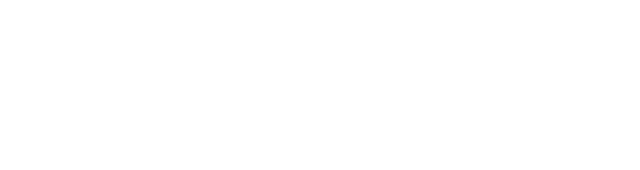
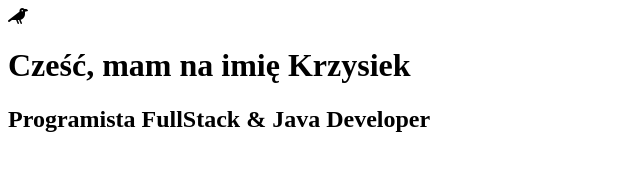
Before and after one commit to KrzysztofPiatkowski/roboczy-git, a plain HTML site: page index.html in a window 1280 px wide. Shown: the whole page, without its empty margins (0-640 px from the left). Drawn offline with Linux system fonts and the light colour scheme.

Commit message:
Add html for page header

```diff
--- a/index.html
+++ b/index.html
@@ -11,7 +11,15 @@
         <link rel="stylesheet" href="style.css">
     </head>
     <body>
-
+        <header class="splash">
+            <div class="splash-inner">
+                <div class="container">
+                <i class="fas fa-crow"></i>
+                <h1 class="page-title">Cześć, mam na imię Krzysiek</h1>
+                <h2 class="page-subtitle">Programista FullStack &amp; Java Developer</h2>
+                </div>
+            </div>
+        </header>
 
     </body>
 </html>
```
